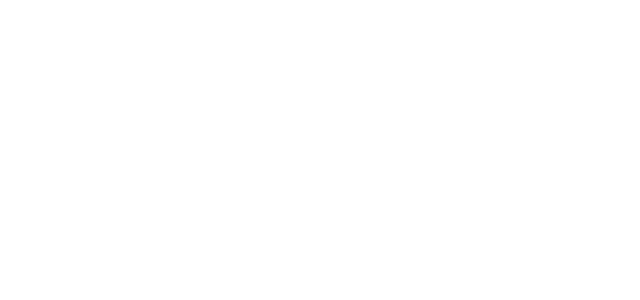
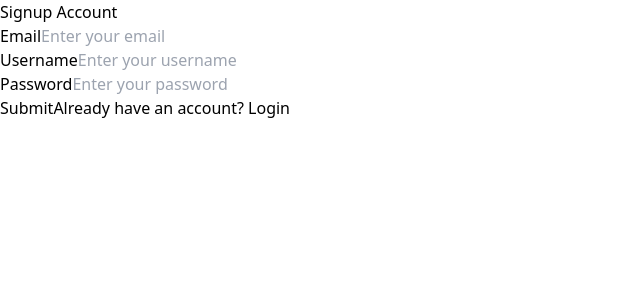
Before and after one commit to rprakashdass/urban-connect-employee, a React (Vite) app: page /signup in a window 1280 px wide. Before the commit this address had no page. Shown: the top 300 px of the page, without its empty margins (0-640 px from the left). Built offline with nearby package versions, Linux system fonts and the light colour scheme.

Commit message:
fixes on routes

```diff
--- a/src/App.jsx
+++ b/src/App.jsx
@@ -20,10 +20,10 @@
       <Routes>
 
         {/* Employee */}
-        <Route path="/e/login" element={<Login/>} />
-        <Route path="/e/signup" element={<Signup />} />
-        <Route path="/e/" element={<Home />}/>
-        <Route path="/" element={<Index/>} />
+        <Route path="/login" element={<Login/>} />
+        <Route path="/signup" element={<Signup />} />
+        <Route path="/" element={<Home />}/>
+        {/* <Route path="/" element={<Index/>} /> */}
 
       </Routes>
     </div>
--- a/src/Pages/Home/Home.jsx
+++ b/src/Pages/Home/Home.jsx
@@ -15,7 +15,7 @@
         // navigate("/e/login");
       }
       const { data } = await axios.post(
-        "https://urban-connect-employee.onrender.com/e/",
+        "https://urban-connect.onrender.com/e/",
         {},
         { withCredentials: true }
       );
@@ -25,17 +25,17 @@
         ? toast(`Hello ${user}`, {
             position: "top-right",
           })
-        : (removeCookie("token"), navigate("/e/login"));
+        : (removeCookie("token"), navigate("/login"));
     };
     verifyCookie();
   }, [cookies, navigate, removeCookie]);
   const Logout = () => {
     removeCookie("token");
-    navigate("/e/signup");
+    navigate("/signup");
   };
   return (
     <>
-      <div className="home_page">
+      <div className="border bg-gray-600">
         <h4>
           {" "}
           Welcome <span>{username}</span>
--- a/src/Pages/Login/Login.jsx
+++ b/src/Pages/Login/Login.jsx
@@ -34,7 +34,7 @@
     e.preventDefault();
     try {
       const { data } = await axios.post(
-        "https://urban-connect-employee.onrender.com/e/login/",
+        "https://urban-connect.onrender.com/e/login/",
         { ...inputValue },
         { withCredentials: true }
       );
@@ -89,7 +89,7 @@
         </div>
         <button type="submit">Submit</button>
         <span>
-          Already have an account? <Link to="/e/signup">Signup</Link>
+          Already have an account? <Link to="/signup">Signup</Link>
         </span>
       </form>
       <ToastContainer />
--- a/src/Pages/SignUp/SignUp.jsx
+++ b/src/Pages/SignUp/SignUp.jsx
@@ -32,7 +32,7 @@
     e.preventDefault();
     try {
       const { data } = await axios.post(
-        "https://urban-connect-employee.onrender.com/e/signup",
+        "https://urban-connect.onrender.com/e/signup",
         {
           ...inputValue,
         },
@@ -94,7 +94,7 @@
         </div>
         <button type="submit">Submit</button>
         <span>
-          Already have an account? <Link to={"/e/login"}>Login</Link>
+          Already have an account? <Link to={"/login"}>Login</Link>
         </span>
       </form>
       <ToastContainer />
```
